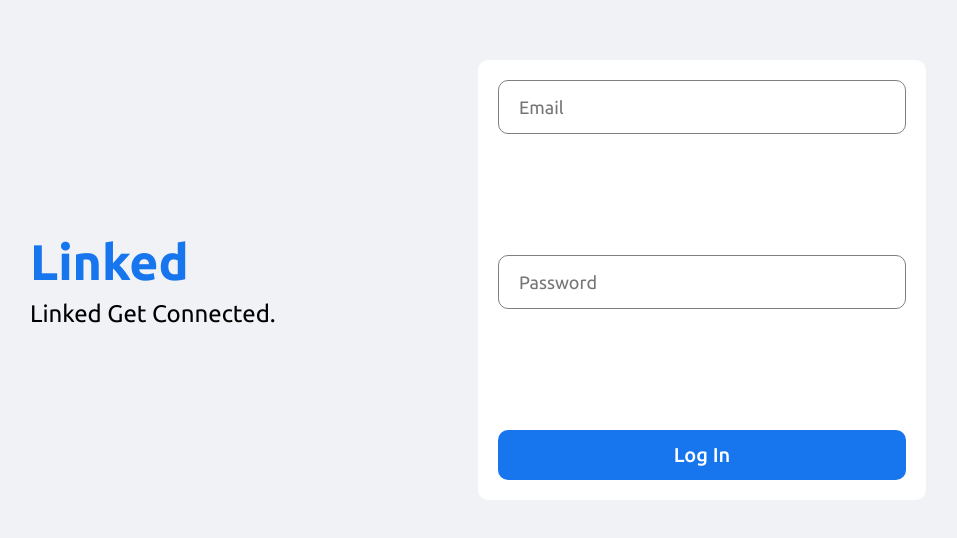
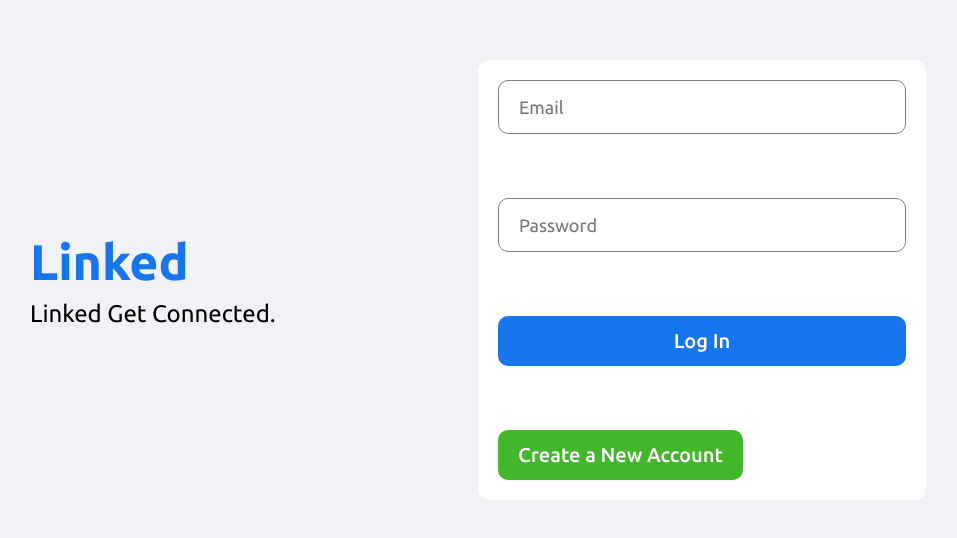
Before and after one commit to ShivanshKumar760/Connect, a React (Vite) app in the folder client/: page /login in a window 1280 px wide. Shown: the part 120-658 px from the top of the page, without its empty margins (162-1119 px from the left). Built offline with nearby package versions, Linux system fonts and the light colour scheme.

Commit message:
Login.jsx create account button added

```diff
--- a/client/src/pages/login/Login.jsx
+++ b/client/src/pages/login/Login.jsx
@@ -3,7 +3,7 @@
 import "./login.css";
 import { AuthContext } from "../../context/AuthContext";
 import { CircularProgress } from "@material-ui/core";
-
+import {Link} from "react-router-dom";
 export default function Login() {
   const email=useRef();
   const password=useRef();
@@ -36,9 +36,12 @@
                 "Log In"
               )}
             </button>
-            {/* <button className="loginRegisterButton">
+            <Link to="/register">
+            <button className="loginRegisterButton">
               Create a New Account
-            </button> */}
+            </button>
+            </Link>
+
           </form>
         </div>
       </div>
```
